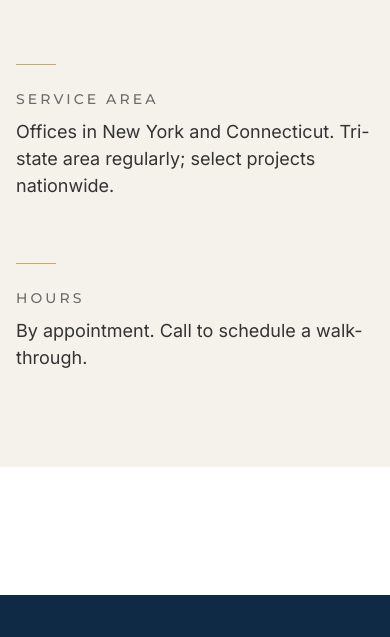
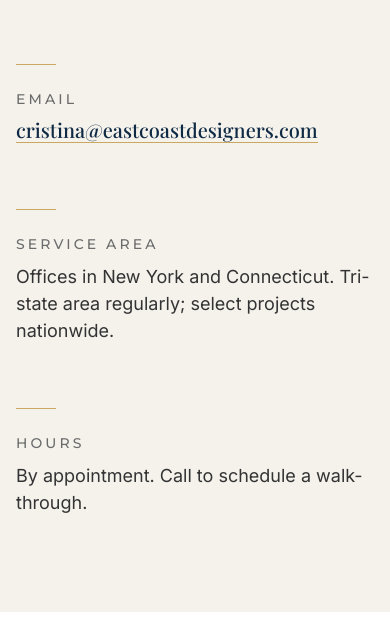
Before and after one commit to eastcoastdesigners/eastcoastdesigners-website, an Astro site: page /contact in a window 390 px wide. Shown: the part 1014-1651 px from the top of the page. Built offline with nearby package versions, Linux system fonts and the light colour scheme; Astro itself is replaced by a stand-in of ours; a web font is replaced by a local one.

Commit message:
add cristina@eastcoastdesigners.com to /contact, /card, and SchemaOrg
Replacing the personal gmail with a brand email is one of the gaps
flagged from the Emirates meeting prep — sent emails (vendor
registration paperwork, contractor outreach, follow-ups) need to come
from the brand domain, not a gmail address.

  - /contact: new "Email" row with mailto: link, big-email styling
    matching the existing big-phone treatment
  - /card: new "Email — cristina@eastcoastdesigners.com" line in the
    contact list, sits between Tel and Web
  - SchemaOrg: adds "email" field to the LocalBusiness JSON-LD

Test helper updated: assertNoEmails now permits the official business
email via an ALLOWED_EMAILS whitelist; any OTHER email (personal
gmail, etc.) still fails the assertion to catch accidental leaks.

Owner still needs to enable Cloudflare Email Routing in the zone
dashboard for the address to actually receive mail. Until then, the
mailto: link works but inbound mail won't arrive.

Co-Authored-By: Claude Opus 4.7 <noreply@anthropic.com>

```diff
--- a/src/components/SchemaOrg.astro
+++ b/src/components/SchemaOrg.astro
@@ -5,6 +5,7 @@ const schema = {
   "name": "East Coast Designers",
   "description": "Design and construction firm with offices in New York and Connecticut. Full interior design, 2D and 3D renderings, and ground-up construction — residential and commercial, tri-state and select projects nationwide.",
   "telephone": "+1-203-228-9197",
+  "email": "cristina@eastcoastdesigners.com",
   "url": "https://www.eastcoastdesigners.com",
   "address": [
     { "@type": "PostalAddress", "addressRegion": "NY", "addressCountry": "US" },
--- a/src/pages/card.astro
+++ b/src/pages/card.astro
@@ -47,6 +47,12 @@ const description = 'Digital business card for Cristina at East Coast Designers
           <a href="tel:+12032289197" class="card-link" aria-label="Call (203) 228-9197">
             <span class="card-link-label">Tel</span>
             <span class="card-link-value">(203) 228-9197</span>
+          </a>
+        </li>
+        <li>
+          <a href="mailto:cristina@eastcoastdesigners.com" class="card-link" aria-label="Email cristina@eastcoastdesigners.com">
+            <span class="card-link-label">Email</span>
+            <span class="card-link-value">cristina@eastcoastdesigners.com</span>
           </a>
         </li>
         <li>
--- a/src/pages/contact.astro
+++ b/src/pages/contact.astro
@@ -34,6 +34,15 @@ const description = 'Call East Coast Designers at (203) 228-9197 to discuss a de
           <GoldRule width="40px" />
           <dt>Phone</dt>
           <dd><PhoneLink class="big-phone" /></dd>
+        </div>
+        <div class="contact-row">
+          <GoldRule width="40px" />
+          <dt>Email</dt>
+          <dd>
+            <a href="mailto:cristina@eastcoastdesigners.com" class="big-email">
+              cristina@eastcoastdesigners.com
+            </a>
+          </dd>
         </div>
         <div class="contact-row">
           <GoldRule width="40px" />
@@ -97,4 +106,16 @@ const description = 'Call East Coast Designers at (203) 228-9197 to discuss a de
     line-height: 1.1;
   }
   .big-phone:hover { color: var(--color-gold); }
+  .big-email {
+    font-family: var(--font-heading);
+    font-size: clamp(var(--text-xl), 2.6vw, var(--text-3xl));
+    font-weight: 500;
+    color: var(--color-navy);
+    text-decoration: none;
+    border-bottom: 1px solid var(--color-gold);
+    display: inline-block;
+    line-height: 1.2;
+    word-break: break-word;
+  }
+  .big-email:hover { color: var(--color-gold); }
 </style>
```
Also changed, not shown: tests/helpers.ts (+41 -9 lines).
